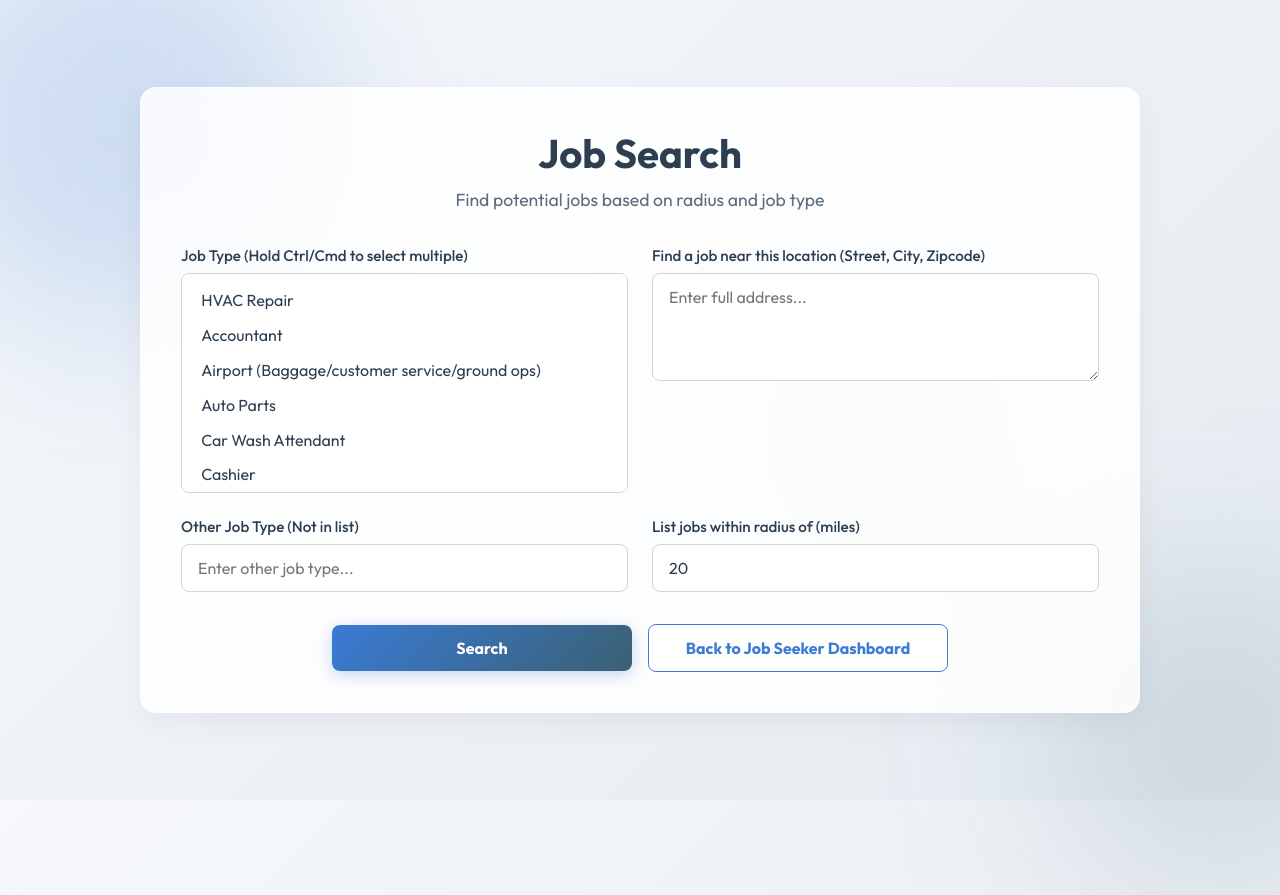
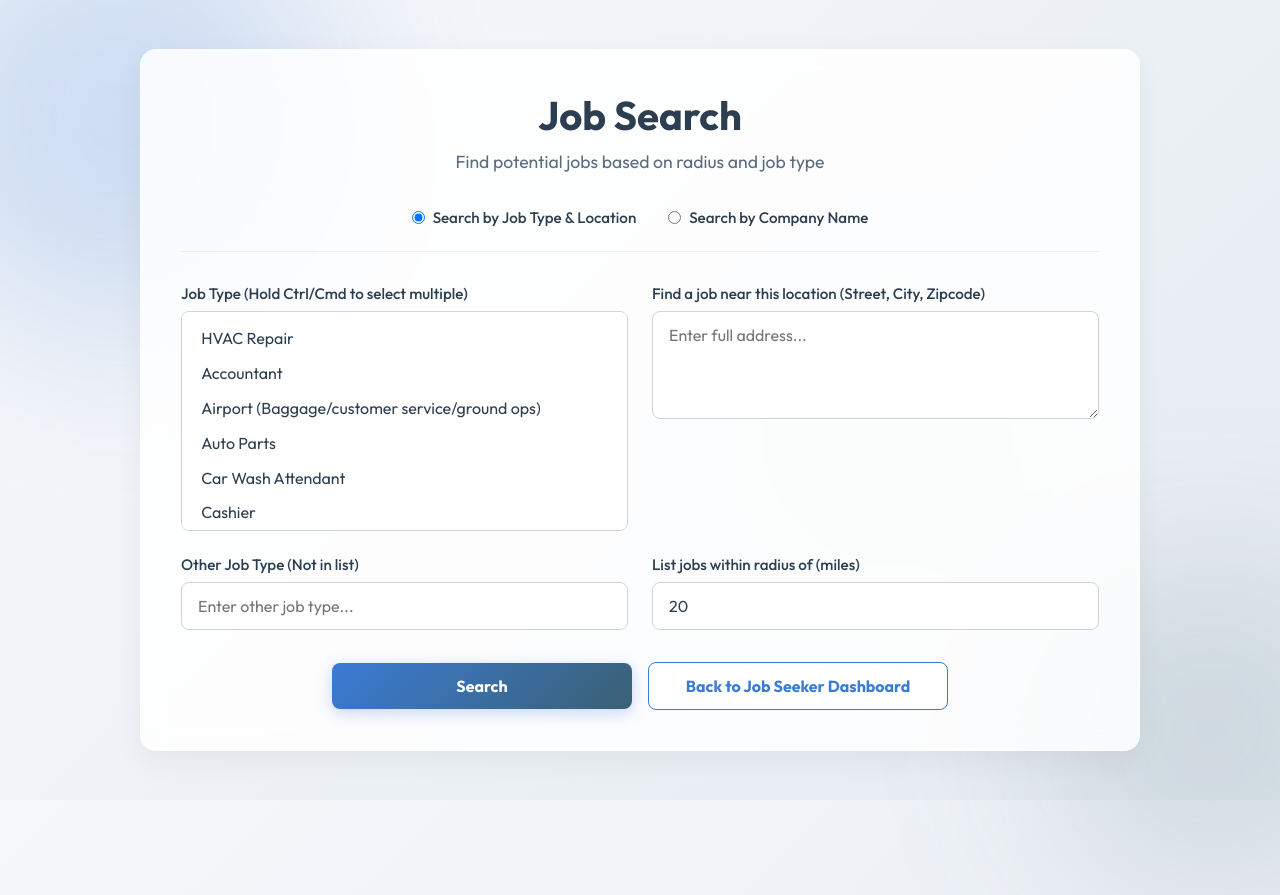
Before and after one commit to mgoodell6/goodjobnet, a React (Vite) app in the folder frontend/: page /hot-job-search in a window 1280 px wide. Shown: the top 895 px of the page. Built offline with nearby package versions, Linux system fonts and the light colour scheme.

Commit message:
added ability to search by company name - this was done previously but must have been lost along the way

```diff
--- a/frontend/src/pages/HotJobSearch.jsx
+++ b/frontend/src/pages/HotJobSearch.jsx
@@ -4,6 +4,7 @@ import { useNavigate } from 'react-router-dom';
 function HotJobSearch({ user }) {
   const [loading, setLoading] = useState(false);
   const [results, setResults] = useState(null);
+  const [searchMode, setSearchMode] = useState('type-location');
   const navigate = useNavigate();
 
   const handleSearch = async (e) => {
@@ -11,17 +12,26 @@ function HotJobSearch({ user }) {
     setLoading(true);
 
     const formData = new FormData(e.target);
+    let data = {};
+
+    if (searchMode === 'company') {
+      data = {
+        search_type: 'company',
+        company_name: formData.get('company_name') || ''
+      };
+    } else {
       const jobTypes = formData.getAll('job_type');
       const otherJobType = formData.get('other_job_type');
       if (otherJobType && otherJobType.trim() !== '') {
         jobTypes.push(otherJobType.trim());
       }
-    const data = {
+      data = {
         search_type: 'type-location',
         job_types: jobTypes,
         address: formData.get('address'),
         radius: formData.get('radius')
       };
+    }
 
     try {
       const response = await fetch('/api/search-jobs', {
@@ -49,10 +59,64 @@ function HotJobSearch({ user }) {
       <div className="glass-panel main-form" style={{ maxWidth: '1000px' }}>
         <header>
           <h1>Job Search</h1>
-          <p className="subtitle">Find potential jobs based on radius and job type</p>
+          <p className="subtitle">
+            {searchMode === 'company'
+              ? 'Find potential jobs by company name'
+              : 'Find potential jobs based on radius and job type'}
+          </p>
         </header>
 
         <form onSubmit={handleSearch}>
+          {/* Search Mode Toggles */}
+          <div style={{
+            display: 'flex',
+            justifyContent: 'center',
+            gap: '2rem',
+            marginBottom: '2rem',
+            paddingBottom: '1rem',
+            borderBottom: '1px solid rgba(0,0,0,0.05)'
+          }}>
+            <label style={{ display: 'flex', alignItems: 'center', gap: '0.5rem', cursor: 'pointer', fontWeight: '500', color: 'var(--text-dark)' }}>
+              <input
+                type="radio"
+                name="search_mode"
+                value="type-location"
+                checked={searchMode === 'type-location'}
+                onChange={() => {
+                  setSearchMode('type-location');
+                  setResults(null);
+                }}
+              />
+              Search by Job Type & Location
+            </label>
+            <label style={{ display: 'flex', alignItems: 'center', gap: '0.5rem', cursor: 'pointer', fontWeight: '500', color: 'var(--text-dark)' }}>
+              <input
+                type="radio"
+                name="search_mode"
+                value="company"
+                checked={searchMode === 'company'}
+                onChange={() => {
+                  setSearchMode('company');
+                  setResults(null);
+                }}
+              />
+              Search by Company Name
+            </label>
+          </div>
+
+          {searchMode === 'company' ? (
+            <div className="form-grid">
+              <div className="input-group full-width">
+                <label>Company Name</label>
+                <input
+                  type="text"
+                  name="company_name"
+                  placeholder="Enter company name (e.g. Walmart, Disney)..."
+                  required
+                />
+              </div>
+            </div>
+          ) : (
             <div className="form-grid">
               <div className="input-group">
                 <label>Job Type (Hold Ctrl/Cmd to select multiple)</label>
@@ -123,6 +187,7 @@ function HotJobSearch({ user }) {
                 <input type="number" name="radius" defaultValue="20" min="1" />
               </div>
             </div>
+          )}
 
           <div className="actions mt-2 text-center">
             <button type="submit" className="btn primary-btn" style={{ maxWidth: '300px' }} disabled={loading}>
```
Also changed, not shown: 1 other file (tests, documents, lock files or other folders). Lines whose indentation alone changed are shown as unchanged.
